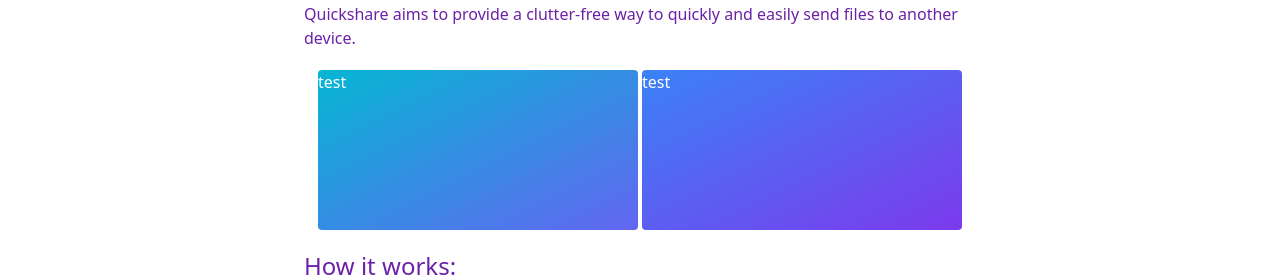
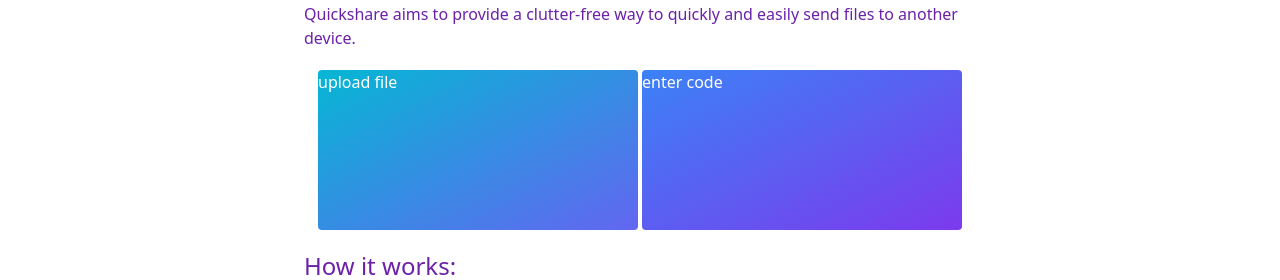
Before and after one commit to AkiraPinemoon/quickshare-frontend, a Vue app: page / in a window 1280 px wide. Shown: the part 126-406 px from the top of the page. Built offline with nearby package versions, Linux system fonts and the light colour scheme.

Commit message:
test commit for CI/CD system

```diff
--- a/src/views/HomeView.vue
+++ b/src/views/HomeView.vue
@@ -11,8 +11,8 @@
     </div>
 
     <div class="flex flex-wrap gap-1 justify-around text-white">
-      <div class="w-80 h-40 rounded bg-gradient-to-br from-cyan-500 to-indigo-500">test</div>
-      <div class="w-80 h-40 rounded bg-gradient-to-br from-blue-500 to-violet-600">test</div>
+      <div class="w-80 h-40 rounded bg-gradient-to-br from-cyan-500 to-indigo-500">upload file</div>
+      <div class="w-80 h-40 rounded bg-gradient-to-br from-blue-500 to-violet-600">enter code</div>
     </div>
 
     <div class="flex flex-col gap-1 w-5/6 max-w-2xl">
```
